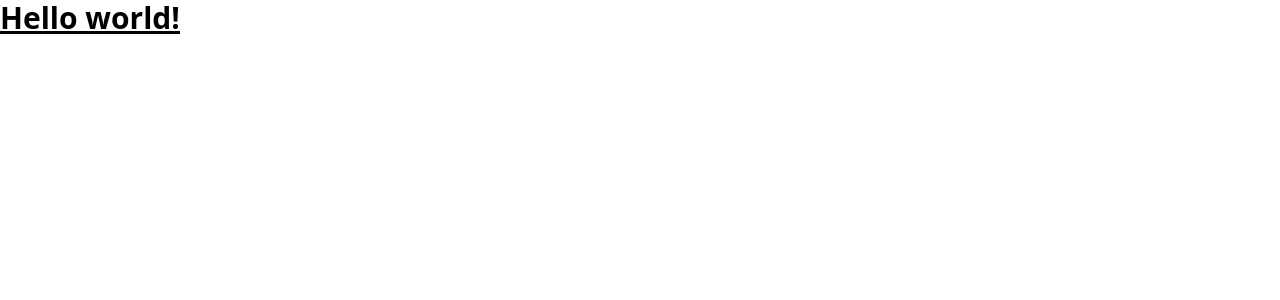
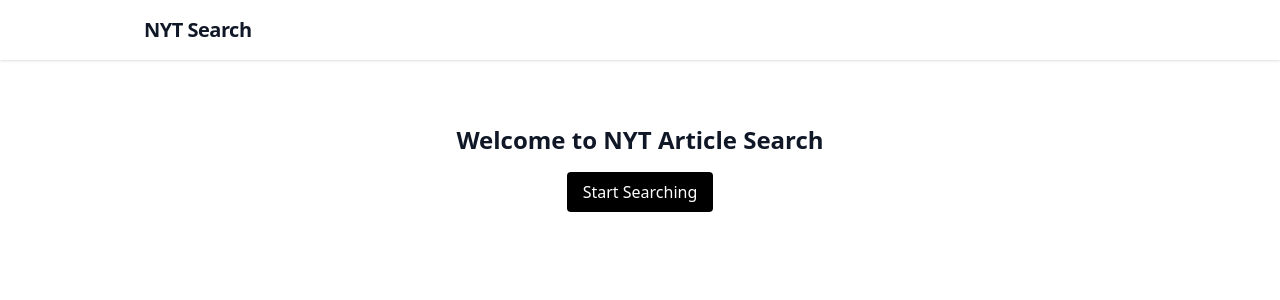
Before and after one commit to artechspirit/the-nyt-news, a React (Vite) app: page / in a window 1280 px wide. Shown: the top 300 px of the page. Built offline with nearby package versions, Linux system fonts and the light colour scheme.

Commit message:
setup routes and layout

```diff
--- a/src/App.tsx
+++ /dev/null
@@ -1,5 +0,0 @@
-function App() {
-  return <h1 className="text-3xl font-bold underline">Hello world!</h1>;
-}
-
-export default App;
--- /dev/null
+++ b/src/layouts/MainLayout.tsx
@@ -0,0 +1,16 @@
+import { Outlet } from 'react-router-dom';
+
+export default function MainLayout() {
+  return (
+    <div className="min-h-screen bg-white text-gray-900">
+      <header className="sticky top-0 z-10 bg-white shadow">
+        <div className="max-w-5xl mx-auto px-4 py-4 flex items-center justify-between">
+          <h1 className="text-xl font-bold tracking-tight">NYT Search</h1>
+        </div>
+      </header>
+      <main className="max-w-5xl mx-auto px-4 py-6">
+        <Outlet />
+      </main>
+    </div>
+  );
+}
--- a/src/main.tsx
+++ b/src/main.tsx
@@ -1,10 +1,10 @@
 import { StrictMode } from 'react';
 import { createRoot } from 'react-dom/client';
 import './index.css';
-import App from './App.tsx';
+import AppRoutes from './routes/AppRoutes';
 
 createRoot(document.getElementById('root')!).render(
   <StrictMode>
-    <App />
+    <AppRoutes />
   </StrictMode>
 );
--- /dev/null
+++ b/src/pages/Home.tsx
@@ -0,0 +1,19 @@
+import { useNavigate } from 'react-router-dom';
+
+export default function Home() {
+  const navigate = useNavigate();
+
+  return (
+    <div className="text-center mt-10">
+      <h2 className="text-2xl font-semibold mb-4">
+        Welcome to NYT Article Search
+      </h2>
+      <button
+        className="px-4 py-2 bg-black text-white rounded hover:bg-gray-800"
+        onClick={() => navigate('/search')}
+      >
+        Start Searching
+      </button>
+    </div>
+  );
+}
--- /dev/null
+++ b/src/pages/Search.tsx
@@ -0,0 +1,7 @@
+export default function Search() {
+  return (
+    <div>
+      <h2 className="text-xl font-semibold mb-4">Search Results</h2>
+    </div>
+  );
+}
--- /dev/null
+++ b/src/routes/AppRoutes.tsx
@@ -0,0 +1,25 @@
+import { createBrowserRouter, RouterProvider } from 'react-router-dom';
+import MainLayout from '../layouts/MainLayout';
+import Home from '../pages/Home';
+import Search from '../pages/Search';
+
+const router = createBrowserRouter([
+  {
+    path: '/',
+    element: <MainLayout />,
+    children: [
+      {
+        index: true,
+        element: <Home />,
+      },
+      {
+        path: 'search',
+        element: <Search />,
+      },
+    ],
+  },
+]);
+
+export default function AppRoutes() {
+  return <RouterProvider router={router} />;
+}
```
